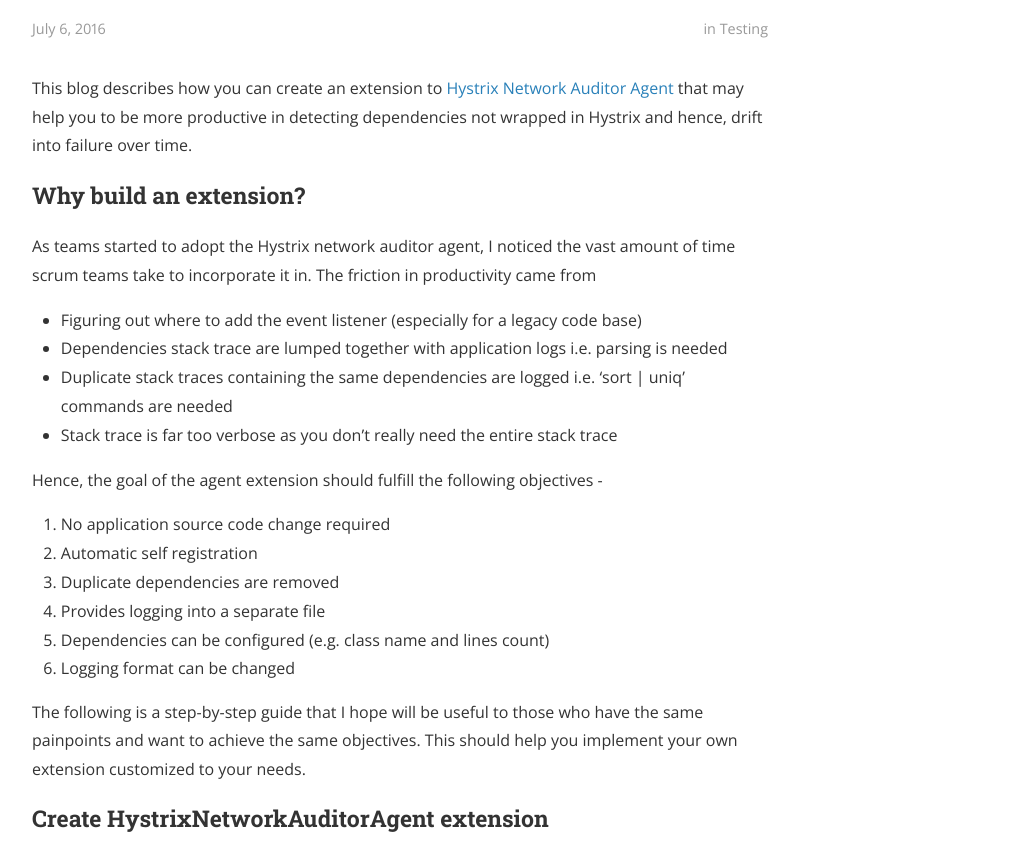
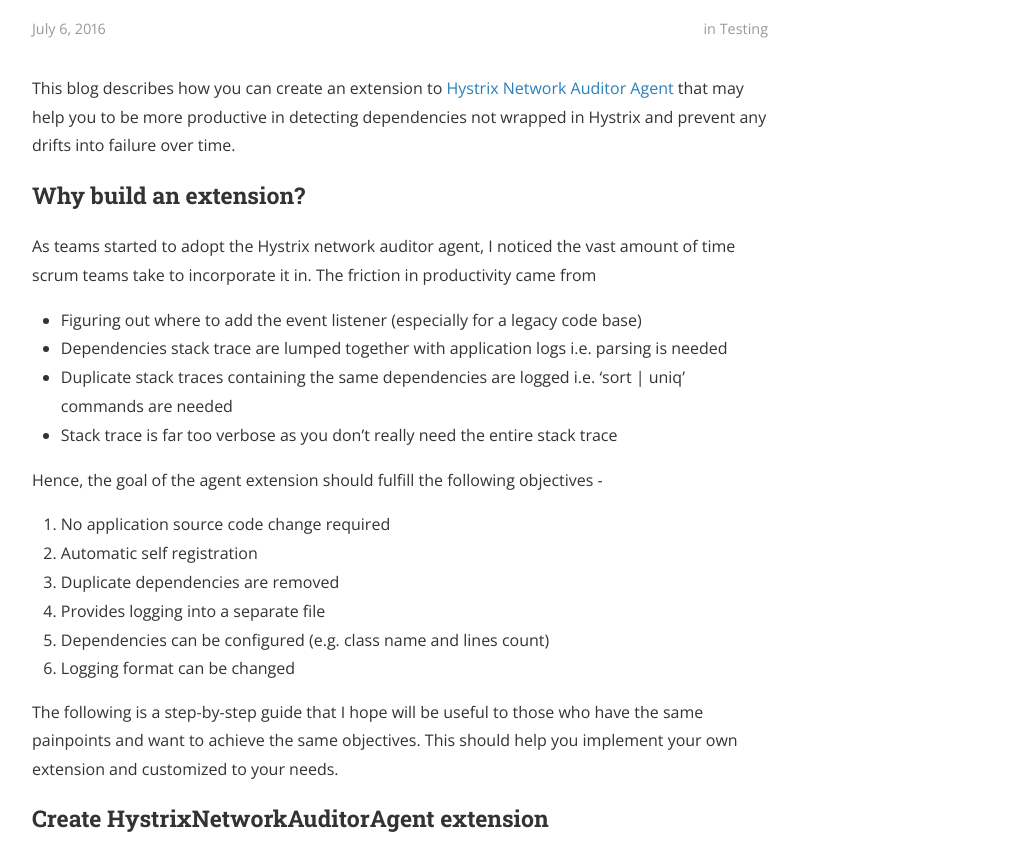
Before and after one commit to eing/eing.github.io, a Jekyll site: the page built from _posts/2016-07-06-DetectingDrifts.markdown, in a window 1280 px wide and 1400 px high. Shown: the part 266-1127 px from the top of the window, without its empty margins (240-1261 px from the left). Built offline with Jekyll 4.4.1, drawn with Linux system fonts in a browser that asks for light colours; nearby versions of some CDN libraries; comment, search, counter and statistics services are not loaded; a style sheet for code colours, icons or effects is not loaded; some of the changed text lies outside the part shown.

Commit message:
minor edits

````diff
--- a/_posts/2016-06-10-TestingResiliency.markdown
+++ b/_posts/2016-06-10-TestingResiliency.markdown
@@ -9,7 +9,7 @@
 <h2>Understanding Resiliency</h2>
 Many tests stop at unit and business use cases workflow with both positive and negative scenarios. In the world of microservices where a webservice depends on many other microservices to accomplish a complex task, building a resilient service is an implicit customer expectation that we need to build in, just like any feature.
 
-First, let's take a look at a few definitions of resilience.
+First, let's take a look at a few definitions for resiliency.
 
 [Resilience](https://en.wikipedia.org/wiki/Resilience_(network)) (from wikipedia)
  : > Resilience is the ability to provide and maintain an acceptable level of service in the face of faults and challenges to normal operation.
@@ -35,7 +35,7 @@
  * [Andiparos/Zap Proxy](https://code.google.com/p/andiparos/, https://www.owasp.org/index.php/OWASP_Zed_Attack_Proxy_Project)
  * [Hystrix Network Auditor Agent](https://github.com/Netflix/Hystrix/tree/master/hystrix-contrib/hystrix-network-auditor-agent)
 
-Hystrix Network Auditor Agent was the tool we went with as our application is built with Hystrix fault tolerance library. I will describe in my next blog an extension I wrote to the audtior agent so that you do not have to modify application code and other productivity improvements.
+Hystrix Network Auditor Agent was the tool we went with as our application is built with Hystrix fault tolerance library. I will describe in my next blog an extension I wrote to the audtior agent so that you do not have to modify application code as well as other productivity improvements.
 
 <h3>Simulating instability conditions</h3>
 
--- a/_posts/2016-07-06-DetectingDrifts.markdown
+++ b/_posts/2016-07-06-DetectingDrifts.markdown
@@ -6,7 +6,7 @@
 categories: testing
 tags: tools
 ---
-This blog describes how you can create an extension to [Hystrix Network Auditor Agent](https://github.com/Netflix/Hystrix/tree/master/hystrix-contrib/hystrix-network-auditor-agent) that may help you to be more productive in detecting dependencies not wrapped in Hystrix and hence, drift into failure over time.
+This blog describes how you can create an extension to [Hystrix Network Auditor Agent](https://github.com/Netflix/Hystrix/tree/master/hystrix-contrib/hystrix-network-auditor-agent) that may help you to be more productive in detecting dependencies not wrapped in Hystrix and prevent any drifts into failure over time.
 
 <h3>Why build an extension?</h3>
 As teams started to adopt the Hystrix network auditor agent, I noticed the vast amount of time scrum teams take to incorporate it in. The friction in productivity came from
@@ -25,7 +25,7 @@
 5. Dependencies can be configured (e.g. class name and lines count)
 6. Logging format can be changed
 
-The following is a step-by-step guide that I hope will be useful to those who have the same painpoints and want to achieve the same objectives. This should help you implement your own extension customized to your needs.
+The following is a step-by-step guide that I hope will be useful to those who have the same painpoints and want to achieve the same objectives. This should help you implement your own extension and customized to your needs.
 
 <h3>Create HystrixNetworkAuditorAgent extension</h3>
 I'm calling this extension "DriftDetector". It'll be the Java Agent that will be appended to your JVM command-line (instead of HystrixNetworkAuditorAgent). The important part of this is that you're creating a self registering event listener with "registerEventListener" method.
@@ -183,6 +183,6 @@
 ```
 
 <h3>Run it!</h3>
-You should be able to run the agent by appending " -javaagent:${path}/driftdetector.jar" to JVM command-line. You'll have to exercise the application code (by running tests) so that dependencies will be captured.
+You should be able to run the agent by appending "-javaagent:${path}/driftdetector.jar" to JVM command-line. You'll have to exercise the application code (by running tests) so that dependencies will be captured.
 
 Hope this helps!
````
Also changed, not shown: other parts of _posts/2016-07-06-DetectingDrifts.markdown (+2 -2 lines).
